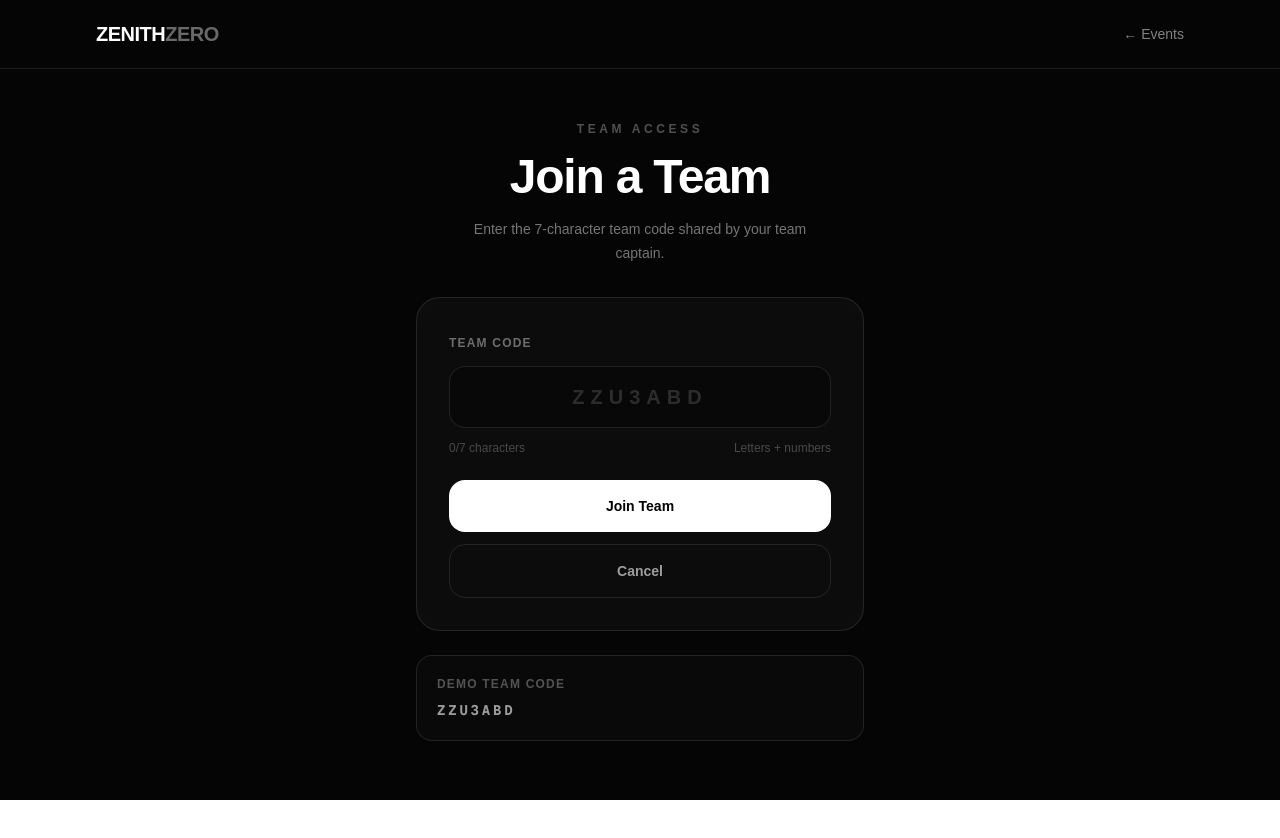
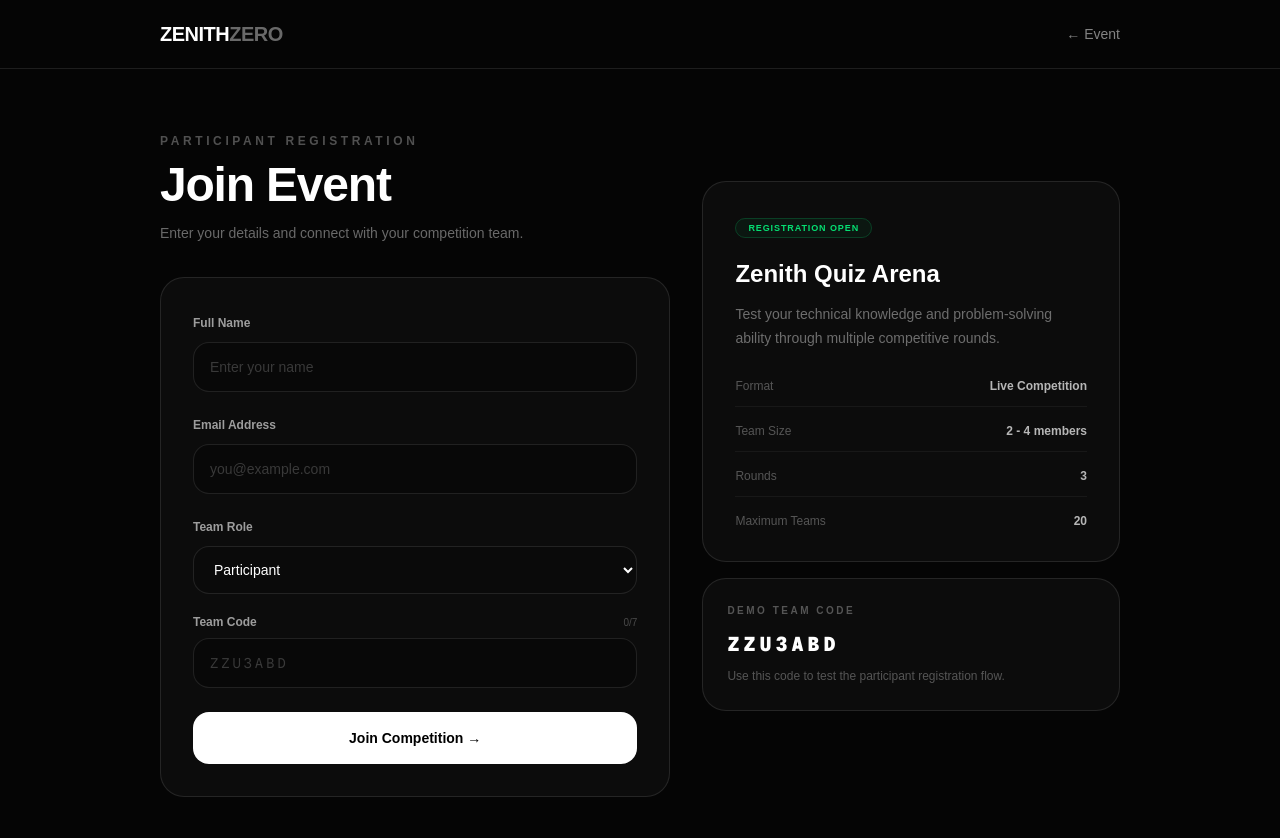
Before and after one commit to niharrai7/zenith-zero, a Next.js app: page /events/event/join in a window 1280 px wide. Shown: the top 838 px of the page. Before the commit the page ends 800 px from the top, so only its background shows below. Built offline with nearby package versions, Linux system fonts and the light colour scheme.

Commit message:
feat: improve participant registration

```diff
--- a/app/events/event/join/page.js
+++ b/app/events/event/join/page.js
@@ -2,30 +2,27 @@
 
 import { useState } from "react";
 import Link from "next/link";
-import { useRouter } from "next/navigation";
 
-export default function JoinTeamPage() {
-  const router = useRouter();
+export default function JoinEventPage() {
+  const [teamCode, setTeamCode] = useState("");
+  const [participantName, setParticipantName] = useState("");
+  const [email, setEmail] = useState("");
+  const [role, setRole] = useState("Participant");
+  const [loading, setLoading] = useState(false);
+  const [joined, setJoined] = useState(false);
+  const [error, setError] = useState("");
 
-  const [teamCode, setTeamCode] = useState("");
-  const [error, setError] = useState("");
-  const [joining, setJoining] = useState(false);
+  function handleJoin(e) {
+    e.preventDefault();
+    setError("");
 
-  const handleCodeChange = (e) => {
-    const value = e.target.value
-      .toUpperCase()
-      .replace(/[^A-Z0-9]/g, "")
-      .slice(0, 7);
+    if (!participantName.trim()) {
+      setError("Please enter your name.");
+      return;
+    }
 
-    setTeamCode(value);
-    setError("");
-  };
-
-  const handleJoin = async (e) => {
-    e.preventDefault();
-
-    if (!teamCode) {
-      setError("Please enter your team code.");
+    if (!email.trim() || !email.includes("@")) {
+      setError("Please enter a valid email address.");
       return;
     }
 
@@ -34,24 +31,18 @@ export default function JoinTeamPage() {
       return;
     }
 
-    setJoining(true);
+    setLoading(true);
 
-    await new Promise((resolve) => setTimeout(resolve, 600));
-
-    if (teamCode !== "ZZU3ABD") {
-      setJoining(false);
-      setError("Team code not found. Check the code and try again.");
-      return;
+    setTimeout(() => {
+      setLoading(false);
+      setJoined(true);
+    }, 700);
   }
-
-    router.push("/events/event/team");
-  };
 
   return (
     <main className="min-h-screen bg-[#050505] text-white">
-      {/* Navigation */}
       <nav className="border-b border-white/10">
-        <div className="mx-auto flex max-w-6xl items-center justify-between px-5 py-5 sm:px-8">
+        <div className="mx-auto flex max-w-5xl items-center justify-between px-5 py-5 sm:px-8">
           <Link
             href="/"
             className="text-xl font-black tracking-tight"
@@ -60,99 +51,186 @@ export default function JoinTeamPage() {
           </Link>
 
           <Link
-            href="/events"
+            href="/events/event"
             className="text-sm text-white/50 transition hover:text-white"
           >
-            ← Events
+            ← Event
           </Link>
         </div>
       </nav>
 
-      {/* Main */}
-      <section className="flex min-h-[calc(100vh-77px)] items-center justify-center px-5 py-12 sm:px-8">
-        <div className="w-full max-w-md">
-          <div className="mb-8 text-center">
+      <section className="mx-auto max-w-5xl px-5 py-10 sm:px-8 sm:py-16">
+        <div className="grid gap-8 lg:grid-cols-[1.1fr_0.9fr]">
+          {/* Form */}
+          <div>
             <p className="text-xs font-bold uppercase tracking-[0.3em] text-white/30">
-              Team Access
+              Participant Registration
             </p>
 
-            <h1 className="mt-4 text-4xl font-black tracking-tight sm:text-5xl">
-              Join a Team
+            <h1 className="mt-3 text-4xl font-black tracking-tight sm:text-5xl">
+              Join Event
             </h1>
 
-            <p className="mx-auto mt-4 max-w-sm text-sm leading-6 text-white/45">
-              Enter the 7-character team code shared by your team captain.
+            <p className="mt-3 max-w-xl text-sm leading-6 text-white/40">
+              Enter your details and connect with your competition team.
             </p>
-          </div>
 
             <form
               onSubmit={handleJoin}
-            className="rounded-3xl border border-white/10 bg-white/[0.03] p-6 sm:p-8"
+              className="mt-8 rounded-3xl border border-white/10 bg-white/[0.03] p-5 sm:p-8"
             >
-            <label
-              htmlFor="teamCode"
-              className="text-xs font-bold uppercase tracking-widest text-white/40"
+              <div className="space-y-5">
+                <div>
+                  <label className="text-xs font-semibold text-white/60">
+                    Full Name
+                  </label>
+
+                  <input
+                    value={participantName}
+                    onChange={(e) => setParticipantName(e.target.value)}
+                    placeholder="Enter your name"
+                    className="mt-2 w-full rounded-2xl border border-white/10 bg-black/30 px-4 py-3.5 text-sm outline-none placeholder:text-white/20 focus:border-white/30"
+                  />
+                </div>
+
+                <div>
+                  <label className="text-xs font-semibold text-white/60">
+                    Email Address
+                  </label>
+
+                  <input
+                    type="email"
+                    value={email}
+                    onChange={(e) => setEmail(e.target.value)}
+                    placeholder="you@example.com"
+                    className="mt-2 w-full rounded-2xl border border-white/10 bg-black/30 px-4 py-3.5 text-sm outline-none placeholder:text-white/20 focus:border-white/30"
+                  />
+                </div>
+
+                <div>
+                  <label className="text-xs font-semibold text-white/60">
+                    Team Role
+                  </label>
+
+                  <select
+                    value={role}
+                    onChange={(e) => setRole(e.target.value)}
+                    className="mt-2 w-full rounded-2xl border border-white/10 bg-[#0a0a0a] px-4 py-3.5 text-sm outline-none focus:border-white/30"
                   >
+                    <option>Participant</option>
+                    <option>Captain</option>
+                    <option>Technical Lead</option>
+                    <option>Research Lead</option>
+                  </select>
+                </div>
+
+                <div>
+                  <div className="flex items-center justify-between">
+                    <label className="text-xs font-semibold text-white/60">
                       Team Code
                     </label>
 
-            <input
-              id="teamCode"
-              type="text"
-              value={teamCode}
-              onChange={handleCodeChange}
-              placeholder="ZZU3ABD"
-              maxLength={7}
-              autoComplete="off"
-              spellCheck="false"
-              className="mt-3 w-full rounded-2xl border border-white/10 bg-black/30 px-5 py-4 text-center text-xl font-black tracking-[0.3em] text-white outline-none transition placeholder:text-white/15 focus:border-white/30"
-            />
-
-            <div className="mt-3 flex items-center justify-between text-xs">
-              <span className="text-white/25">
-                {teamCode.length}/7 characters
-              </span>
-
-              <span className="text-white/25">
-                Letters + numbers
+                    <span className="text-[10px] text-white/25">
+                      {teamCode.length}/7
                     </span>
                   </div>
 
+                  <input
+                    value={teamCode}
+                    maxLength={7}
+                    onChange={(e) =>
+                      setTeamCode(
+                        e.target.value
+                          .toUpperCase()
+                          .replace(/[^A-Z0-9]/g, "")
+                      )
+                    }
+                    placeholder="ZZU3ABD"
+                    className="mt-2 w-full rounded-2xl border border-white/10 bg-black/30 px-4 py-3.5 font-mono text-sm tracking-[0.2em] outline-none placeholder:text-white/20 focus:border-white/30"
+                  />
+                </div>
+              </div>
+
               {error && (
-              <div className="mt-5 rounded-2xl border border-red-400/20 bg-red-400/5 px-4 py-3">
-                <p className="text-sm leading-5 text-red-300">
+                <div className="mt-5 rounded-2xl border border-red-400/20 bg-red-400/5 px-4 py-3 text-sm text-red-400">
                   {error}
-                </p>
                 </div>
               )}
 
               <button
                 type="submit"
-              disabled={joining}
+                disabled={loading || joined}
                 className="mt-6 w-full rounded-2xl bg-white px-5 py-4 text-sm font-bold text-black transition hover:bg-white/90 disabled:cursor-not-allowed disabled:opacity-50"
               >
-              {joining ? "Joining Team..." : "Join Team"}
+                {joined
+                  ? "Registration Complete ✓"
+                  : loading
+                  ? "Joining Team..."
+                  : "Join Competition →"}
               </button>
 
+              {joined && (
                 <Link
-              href="/events"
-              className="mt-3 flex w-full items-center justify-center rounded-2xl border border-white/10 px-5 py-4 text-sm font-semibold text-white/60 transition hover:bg-white/5 hover:text-white"
+                  href="/events/event/team"
+                  className="mt-3 block rounded-2xl border border-white/10 px-5 py-4 text-center text-sm font-semibold text-white/60 transition hover:border-white/20 hover:text-white"
                 >
-              Cancel
+                  Open Team Lobby
                 </Link>
+              )}
             </form>
+          </div>
 
-          <div className="mt-6 rounded-2xl border border-white/10 bg-white/[0.02] p-5">
-            <p className="text-xs font-bold uppercase tracking-widest text-white/30">
+          {/* Event Card */}
+          <aside className="lg:pt-12">
+            <div className="rounded-3xl border border-white/10 bg-white/[0.03] p-6 sm:p-8">
+              <span className="rounded-full border border-green-400/20 bg-green-400/5 px-3 py-1 text-[9px] font-bold tracking-widest text-green-400">
+                REGISTRATION OPEN
+              </span>
+
+              <h2 className="mt-5 text-2xl font-black">
+                Zenith Quiz Arena
+              </h2>
+
+              <p className="mt-3 text-sm leading-6 text-white/40">
+                Test your technical knowledge and problem-solving ability
+                through multiple competitive rounds.
+              </p>
+
+              <div className="mt-7 space-y-4">
+                <Info label="Format" value="Live Competition" />
+                <Info label="Team Size" value="2 - 4 members" />
+                <Info label="Rounds" value="3" />
+                <Info label="Maximum Teams" value="20" />
+              </div>
+            </div>
+
+            <div className="mt-4 rounded-3xl border border-white/10 bg-white/[0.03] p-6">
+              <p className="text-[10px] font-bold uppercase tracking-[0.25em] text-white/30">
                 Demo Team Code
               </p>
 
-            <p className="mt-2 font-mono text-sm font-bold tracking-[0.2em] text-white/60">
+              <p className="mt-3 font-mono text-xl font-black tracking-[0.2em]">
                 ZZU3ABD
               </p>
+
+              <p className="mt-2 text-xs leading-5 text-white/30">
+                Use this code to test the participant registration flow.
+              </p>
             </div>
+          </aside>
         </div>
       </section>
     </main>
   );
 }
+
+function Info({ label, value }) {
+  return (
+    <div className="flex items-center justify-between gap-4 border-b border-white/5 pb-3 last:border-0 last:pb-0">
+      <span className="text-xs text-white/30">{label}</span>
+      <span className="text-xs font-semibold text-white/70">
+        {value}
+      </span>
+    </div>
+  );
+}
```
Lines whose indentation alone changed are shown as unchanged.
